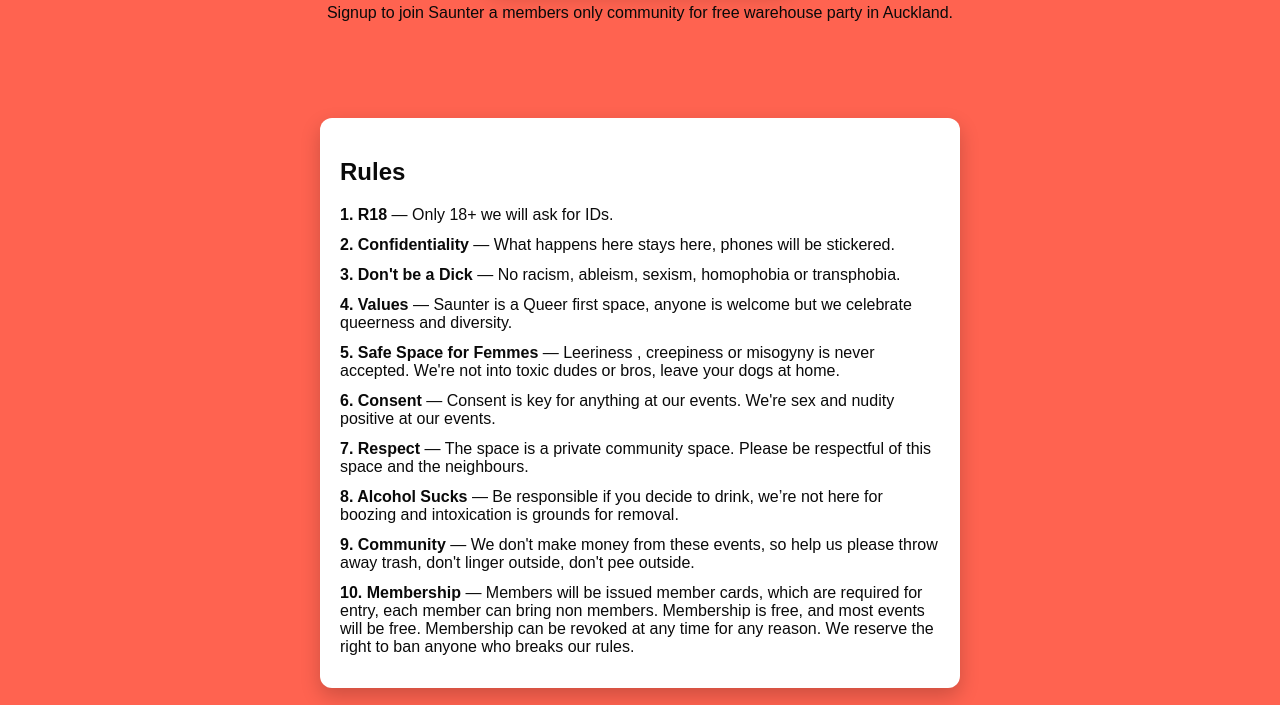
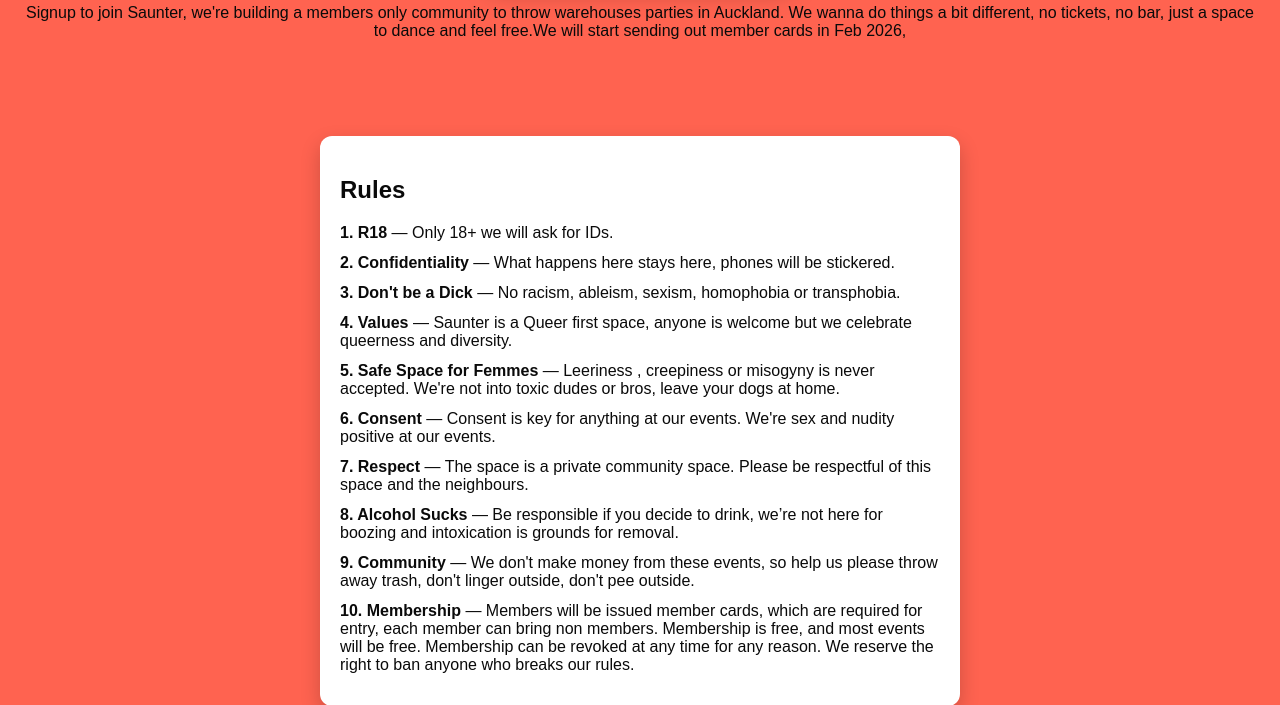
Before and after one commit to Goldfoyle/Saunter, a plain HTML site: page index.html in a window 1280 px wide. Shown: the part 395-1100 px from the top of the page. Drawn offline with Linux system fonts and the light colour scheme.

Commit message:
Update index.html

```diff
--- a/index.html
+++ b/index.html
@@ -67,7 +67,8 @@
 
   <header>
     <img src="Untitled-4.PNG" alt=" Saunter Logo" />
-    <p>Signup to join Saunter a members only community for free warehouse party in Auckland.</p>
+    <p>Signup to join Saunter, we're building a members only community to throw warehouses parties in Auckland.
+    We wanna do things a bit different, no tickets, no bar, just a space to dance and feel free.We will start sending out member cards in Feb 2026,</p>
   </header>
 
   <section id="rules" class="rules">
```
